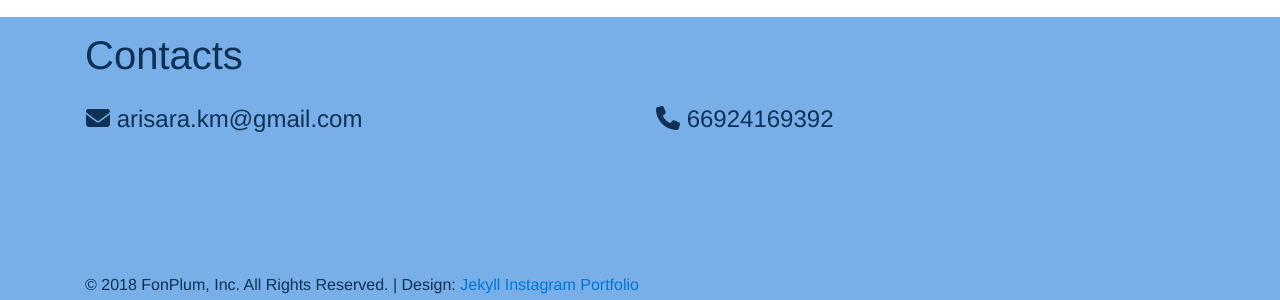
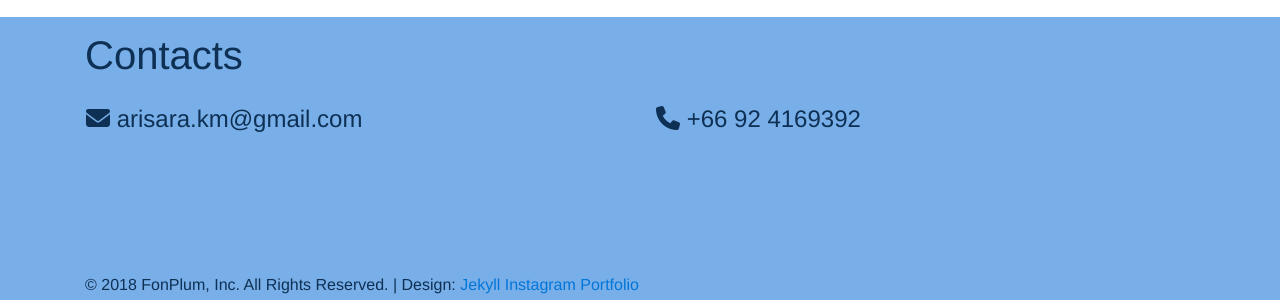
Before and after one commit to Fonplum/fonplum.github.io, a Jekyll site: the page built from index.html, in a window 1280 px wide and 900 px high, scrolled down 539 px. Shown: the part 587-887 px from the top of the window. Built offline with Jekyll 4.4.1, drawn with Linux system fonts in a browser that asks for light colours; nearby versions of some CDN libraries.

Commit message:
Update _config.yml

```diff
--- a/_config.yml
+++ b/_config.yml
@@ -18,7 +18,7 @@ snapwidget: 247552
 
 # Contacts
 email: arisara.km@gmail.com
-phone: +66924169392
+phone: +66 92 4169392
 
 # Tracking
 googleAnalitycsID: UA-83933844-1
```
